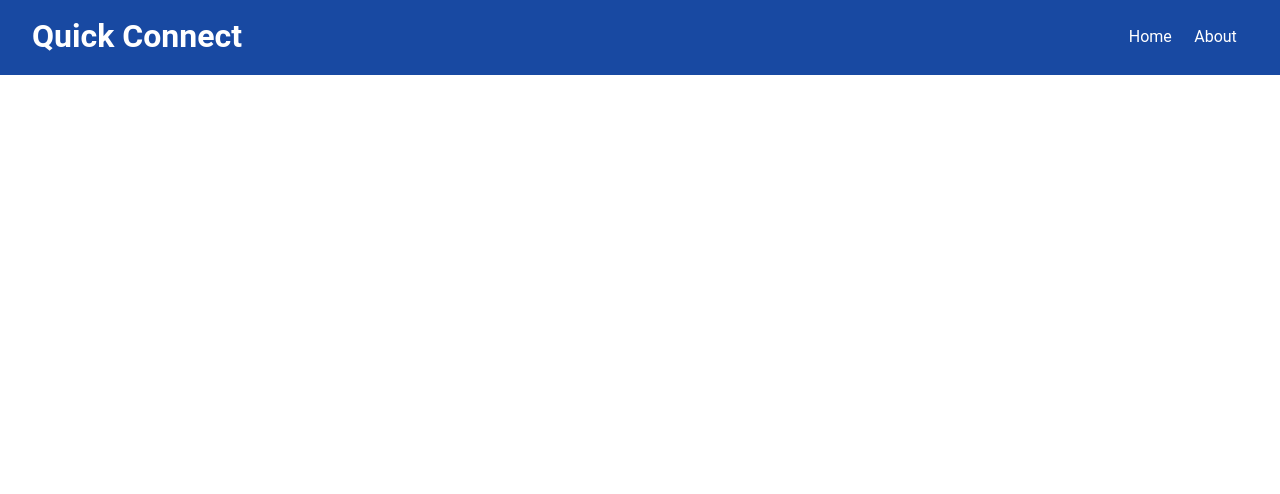
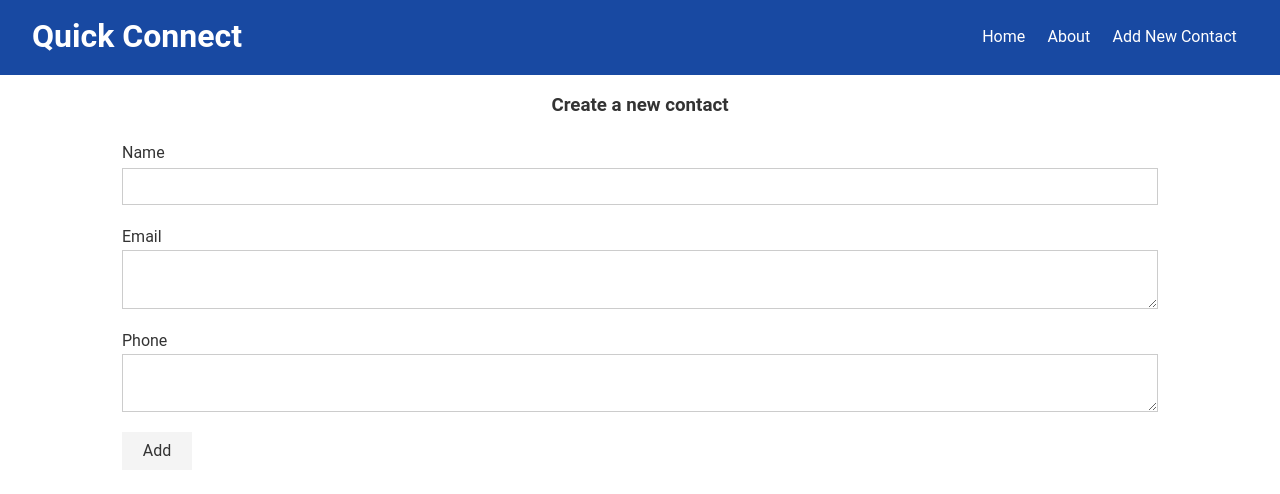
Before and after one commit to abrown2012/quick_connect_frontend, a React (Create React App) app: page /new_contact in a window 1280 px wide. Shown: the top 494 px of the page. Built offline with nearby package versions, Linux system fonts and the light colour scheme; no server answers.

Commit message:
adds form to submit contact

```diff
--- a/package.json
+++ b/package.json
@@ -13,6 +13,8 @@
     "react-router-dom": "^6.0.0",
     "react-scripts": "4.0.3",
     "redux": "^4.1.2",
+    "redux-devtools-extension": "^2.13.9",
+    "redux-thunk": "^2.4.0",
     "web-vitals": "^1.0.1"
   },
   "scripts": {
--- a/src/App.js
+++ b/src/App.js
@@ -6,20 +6,16 @@ import ContactItem from "./components/ContactItem"
 import Navbar from './components/Navbar'
 import Home from "./components/Home"
 import About from "./components/About"
+import ContactForm from './containers/ContactForm';
 import { parseSignature } from 'sshpk';
-import { connect } from 'react-redux'
+import { connect } from 'react-redux';
 import {addContact, removeContact, fetchContacts} from "./actions/contacts"
 
 
 class App extends Component {
 
   componentDidMount() {
-    return fetch("http://localhost:3000/contacts")
-    .then(resp => resp.json())
-    .then(json => {
-      debugger
-    })
-
+    this.props.fetchContacts()
   }
 
 
@@ -33,7 +29,8 @@ class App extends Component {
           <Routes>
             <Route exact path='/' element={<Home />}/>
             <Route exact path='/about' element={<About />}/>
-            <Route exact path='/contacts' render={routeProps => <ContactsList contacts={this.props.contacts} {...routeProps}/>}/>
+            <Route exact path='/new_contact' element={<ContactForm />}/>
+            <Route exact path="/contacts" render={routeProps => <ContactsList contacts={this.props.contacts} {...routeProps}/>}/>
             <Route path="/contacts/:contactId" render={routeProps => {
               const contact = this.props.contacts.find(contact => contact.id === parseSignature(routeProps.match.params.contactId))
               return <ContactItem {...routeProps} {...contact} />
@@ -55,6 +52,7 @@ const mapStateToProps = (currentState) => {
   }
 }
 
+
 const mapDispatch = (dispatch, ownProps) => {
   return {
     addContact: (contact) => dispatch(addContact(contact)),
@@ -63,4 +61,6 @@ const mapDispatch = (dispatch, ownProps) => {
   }
 }
 
+
+
 export default connect(mapStateToProps, mapDispatch)(App);
--- a/src/actions/contacts.js
+++ b/src/actions/contacts.js
@@ -1,22 +1,48 @@
-import {ADD_CONTACT, REMOVE_CONTACT, FETCH_CONTACTS} from './actionTypes'
+
+
+import {ADD_CONTACT, REMOVE_CONTACT, FETCH_CONTACTS, DATABASE_INSPECTING, LOADING_DATA, DATABASE_SAVING, ERROR} from "./actionTypes"
 
 export function addContact(contact){
-    return {
-        type: ADD_CONTACT,
-        payload: contact
+    return (dispatch) => {
+        const configObj = {
+            method: "POST",
+            headers: {
+                accept: "application/json",
+                "Content-Type": "application/json"
+            },
+            body: JSON.stringify(contact)
+        }
+        dispatch({type: DATABASE_SAVING, payload: true})
+        fetch("http://localhost:3000/contacts", configObj)
+        .then(resp => resp.json())
+        .then(json => dispatch({type: ADD_CONTACT, payload: json}))
+        .catch(err => dispatch({type: ERROR, payload: err}))
     }
 }
 
-export function fetchContacts(contacts) {
-    return {
-        type: FETCH_CONTACTS,
-        payload: contacts
+export function fetchContacts(contacts){
+    return (dispatch, getState) => {
+        dispatch({type: LOADING_DATA})
+        fetch("http://localhost:3000/contacts")
+        .then(resp => resp.json())
+        .then(json => dispatch({type: FETCH_CONTACTS, payload: json}))
+        .catch(err => dispatch({type: ERROR, payload: err}))
     }
 }
 
 export function removeContact(contactId){
-    return {
-        type: REMOVE_CONTACT,
-        payload: contactId
+    return (dispatch) => {
+        const configObj = {
+            method: "DELETE",
+            headers: {
+                accept: "application/json",
+                "Content-Type": "application/json"
+            }
+        }
+        dispatch({type: DATABASE_INSPECTING, payload: true})
+        fetch(`http://localhost:3000/contacts/${contactId}`, configObj)
+        .then(resp => resp.json())
+        .then(successMessage => dispatch({type: REMOVE_CONTACT, payload: contactId}))
+        .catch(err => dispatch({type: ERROR, payload: err}))
     }
 }
--- a/src/actions/index.js
+++ b/src/actions/index.js
@@ -0,0 +1 @@
+export { addContact, removeContact } from "./contacts"
--- a/src/components/ContactItem.js
+++ b/src/components/ContactItem.js
@@ -0,0 +1,46 @@
+import React, {useContext} from 'react';
+import PropTypes from 'prop-types'
+import ContactContext from '../context/contact/contactContext';
+import {REMOVE_CONTACT, SET_CURRENT } from '../actions/actionTypes';
+
+const ContactItem = ({contact}) => {
+    const contactContext = useContext(ContactContext);
+    const {deleteContact, setCurrent, clearCurrent} = contactContext;
+    const {id, name, email, phone} = contact;
+
+    const onDelete = () => {
+        deleteContact(id);
+        clearCurrent();
+    }
+
+    return (
+        <div className='card bg-light'>
+            <h3 className="text-primary text-left">
+                {name}{' '}
+            </h3>
+            <ul className="list">
+                {email && (
+                    <li>
+                        <i className="fas fa-envelope-open-text"></i> {email}
+                    </li>
+                )}
+                {phone && (
+                    <li>
+                        <i className="fas fa-phone-alt"></i> {phone}
+                    </li>
+                )}
+            </ul>
+            <p>
+                <button className='btn btn-dark btn-sm' onClick={() => setCurrent(contact)}>Edit</button>
+                <button className='btn btn-danger btn-sm' onClick={onDelete}>Delete</button>
+            </p>
+        </div>
+    )
+}
+
+ContactItem.propTypes = {
+    contact: PropTypes.object.isRequired
+}
+
+
+export default ContactItem
--- a/src/components/Navbar.js
+++ b/src/components/Navbar.js
@@ -15,6 +15,9 @@ const Navbar = ({title, icon}) => {
                 <li>
                     <NavLink to='/about'>About</NavLink>
                 </li>
+                <li>
+                    <NavLink to='/new_contact'>Add New Contact</NavLink>
+                </li>
             </ul>
         </div>
     )
--- /dev/null
+++ b/src/containers/ContactForm.js
@@ -0,0 +1,105 @@
+import React, { PureComponent } from 'react'
+import PropTypes from 'prop-types'
+import {useNavigate} from 'react-router-dom'
+
+class ContactForm extends PureComponent {
+    state = {
+        name: "",
+        email: "",
+        phone: "",
+        isFormSubmitted: false,
+        completed: false
+    }
+
+    handleChange = (e) => {
+        this.setState({[e.target.name]: e.target.value})
+    }
+
+    pick = (...selectedArgs) => obj =>  selectedArgs.reduce((acc, attr) => ({...acc, [attr]: obj[attr]}), {})
+
+    fetchNewContact = (contact) => {
+        const configObj = {
+            method: "POST",
+            headers: {
+                accept: "application/json",
+                "Content-Type": "application/json"
+            },
+            body: JSON.stringify(contact)
+        }
+        fetch("http://localhost:3000/contacts", configObj)
+        .then(resp => resp.json())
+        .then(json => this.props.addContact(json))
+    }
+
+    handleSubmit = (e) => {
+        e.preventDefault()
+        const slicedState = this.pick("name", "email", "phone", "completed")(this.state)
+        this.props.addContact({...slicedState, completionTime: null})
+        this.setState({name: "", email: "", phone: "", isFormSubmitted: true, completed: false})
+    }
+
+    render() {
+        if (!!this.state.isFormSubmitted) {
+            return <useNavigate push to="/contacts"/>
+        }
+        return (
+            <div className="container">
+            <h3 className="form-title">Create a new contact</h3>
+                <div className="row">
+                    <div className="col-md-8 col-md-offset-2">
+                        <div className="panel panel-default">
+                            <div className="panel-body">
+                                <form className="form-horizontal" onSubmit={this.handleSubmit}>
+                                    <div className="form-group">
+                                        <label htmlFor="title" className="col-md-4 control-label">Name</label>
+                                        <div className="col-md-5">
+                                        <input
+                                            className="form-control"
+                                            type="text"
+                                            name="name"
+                                            value={this.state.name}
+                                            onChange={this.handleChange}
+                                            required
+                                        />
+                                        </div>
+                                    </div>
+                                    <div className="form-group">
+                                        <label htmlFor="body" className="col-md-4 control-label">Email</label>
+                                        <div className="col-md-5">
+                                            <textarea
+                                                className="form-control"
+                                                name="email"
+                                                type="email"
+                                                value={this.state.email}
+                                                onChange={this.handleChange}
+                                            />
+                                        </div>
+                                    </div>
+                                    <div className="form-group">
+                                        <label htmlFor="body" className="col-md-4 control-label">Phone</label>
+                                        <div className="col-md-5">
+                                            <textarea
+                                                className="form-control"
+                                                type="text"
+                                                name="phone"
+                                                value={this.state.phone}
+                                                onChange={this.handleChange}
+                                            />
+                                        </div>
+                                    </div>
+                                    <div className="form-group">
+                                        <div className="col-md-6 col-md-offset-4">
+                                        <button type="submit" className="btn btn-default">Add</button>
+                                        </div>
+                                    </div>
+                                </form>
+                            </div>
+                        </div>
+                    </div>
+                </div>
+            </div>
+        )
+    }
+}
+
+export default ContactForm;
--- /dev/null
+++ b/src/context/contact/contactContext.js
@@ -0,0 +1,5 @@
+import {createContext} from 'react';
+
+const contactContext = createContext();
+
+export default contactContext;
--- a/src/reducers/contacts.js
+++ b/src/reducers/contacts.js
@@ -1,27 +1,47 @@
-import { ADD_CONTACT, REMOVE_CONTACT, FETCH_CONTACTS, DATABASE_SAVING, DATABASE_INSPECTING, ERROR} from "../actions/actionTypes"
 
+import { ADD_CONTACT, REMOVE_CONTACT, SET_CURRENT, FETCH_CONTACTS,ERROR, DATABASE_INSPECTING, DATABASE_SAVING } from "../actions/actionTypes";
 
 const arrayEquals = (a, b) => {
     return Array.isArray(a) &&
-    Array.isArray(b) &&
-    a.length === b.length &&
-    a.every((val, index) => b.includes(val))
-}
+          Array.isArray(b) &&
+          a.length === b.length &&
+          a.every((val, index) => b.includes(val));
+  }
+
+  const pick = (...selectedArgs) => obj =>  selectedArgs.reduce((acc, attr) => ({...acc, [attr]: obj[attr]}), {})
+
+const defaultState = [
+    {name: 'John Smith', email: 'john@email.com', phone: '555-666-3333', user_id: 1, id: 6},
+    {name: 'Sara Brown', email: 'sara@icloud.com', phone: '111-222-3333', user_id: 1, id: 9}
+]
 
 const checkContactFormat = (payload) => {
     const isObject = Object.prototype.toString.call(payload) === '[object Object]'
-    const areKeysRight = arrayEquals(Object.keys(payload), ["name", "email", "phone", "id"])
+    const areKeysRight = arrayEquals(Object.keys(payload), ["name", "email", "phone", "id", "user_id"])
     return isObject && areKeysRight
 }
 
-export const contactsReducer = (state = [], action ) => {
+const reformatCompletionTime = (contact) => {
+    const newAction = pick("name", "email", "phone", "id")(contact)
+    return {...newAction}
+}
+
+export const contactsReducer = (state = {contacts: [], loading: false, error: ""}, action) => {
     switch(action.type){
-        case "FETCH_CONTACT":
-            return
-        case "ADD_CONTACT":
-            return [...state, action.payload]
-        case "REMOVE_CONTACT":
-            return [] //to be modified
+        case DATABASE_INSPECTING:
+            return {...state, loading: action.payload}
+        case DATABASE_SAVING:
+            return {...state, loading: action.payload}
+        case FETCH_CONTACTS:
+            return {contacts: action.payload, loading: false, error: ""}
+        case ERROR:
+            return {...state, error: action.payload}
+        case ADD_CONTACT:
+            const formattedContact = reformatCompletionTime(action.payload)
+            return checkContactFormat(formattedContact) ? {...state, contacts: [...state.contacts, formattedContact], loading: false, error: ""} : state
+        case REMOVE_CONTACT:
+            const newContacts = state.contacts.filter(contact => contact.id !== action.payload)
+            return {contacts: newContacts, loading: false, error: ""}
         default:
             return state
     }
```
Also changed, not shown: src/actions/actionTypes.js (+8 -1 lines), src/index.js (+6 -5 lines), 2 other files (tests, documents, lock files or other folders).
